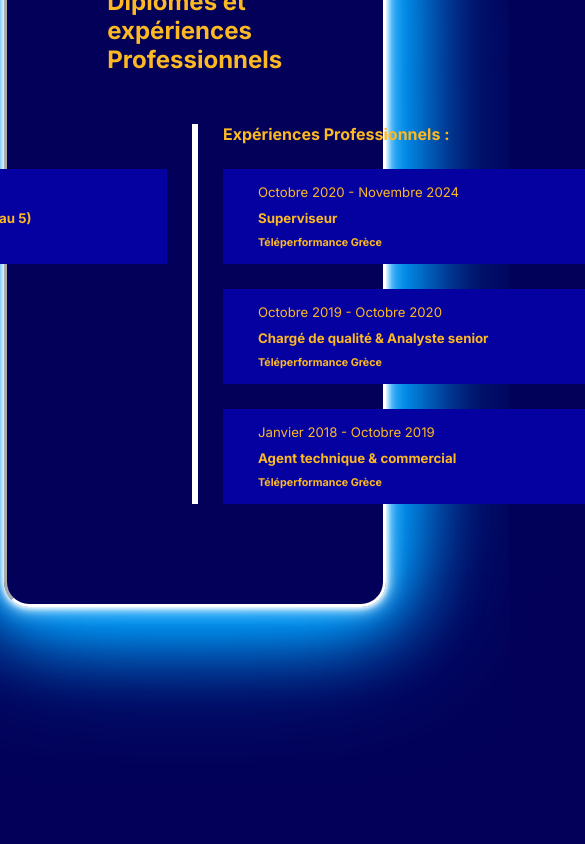
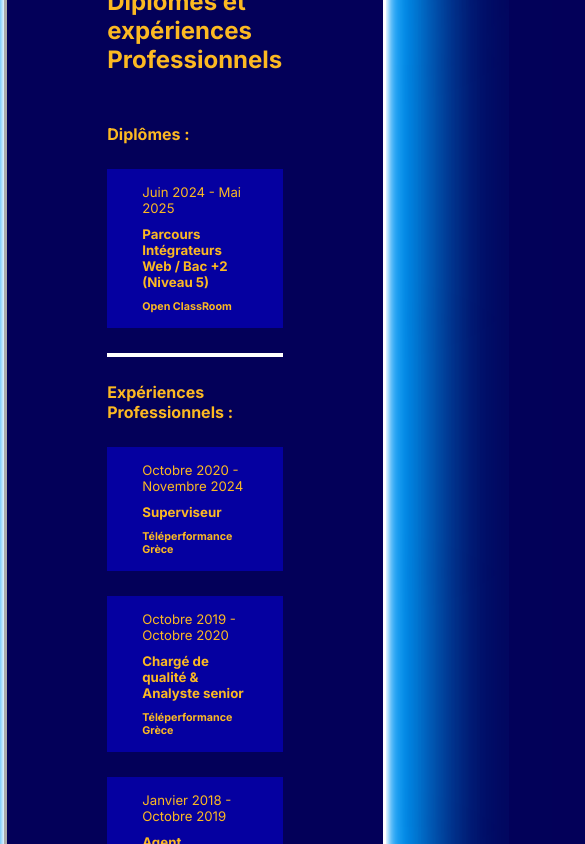
Before and after one commit to Thibault-Gleize/Portfolio, a React (Vite) app: page / in a window 390 px wide. Shown: the part 6540-7384 px from the top of the page, 585 px wide, since content can reach past the window. Built offline with nearby package versions, Linux system fonts and the light colour scheme.

Commit message:
Ajout responsive section dimplôme et éducation

```diff
--- a/src/components/EduAndExpCard/eduandexpcard.scss
+++ b/src/components/EduAndExpCard/eduandexpcard.scss
@@ -3,8 +3,12 @@
     flex-direction: column;
     background-color: #0500a0;
     padding: 15px 35px;
-    min-width: 400px;
+    min-width: 350px;
     gap: 10px;
+
+    @media (max-width: 1024px) {
+        min-width: auto;
+    }
 
     p{
         font-size: 0.825rem;
--- a/src/features/EduAndExp/eduandexp.scss
+++ b/src/features/EduAndExp/eduandexp.scss
@@ -2,8 +2,16 @@
     display: flex;
     gap: 25px;
 
+    @media (max-width: 768px) {
+        flex-direction: column;
+    }
+
     .separator{
         border: solid 3px white;
+
+        @media (max-width: 1024px) {
+            border: solid 2px white;
+        }
     }
 }
 
```
